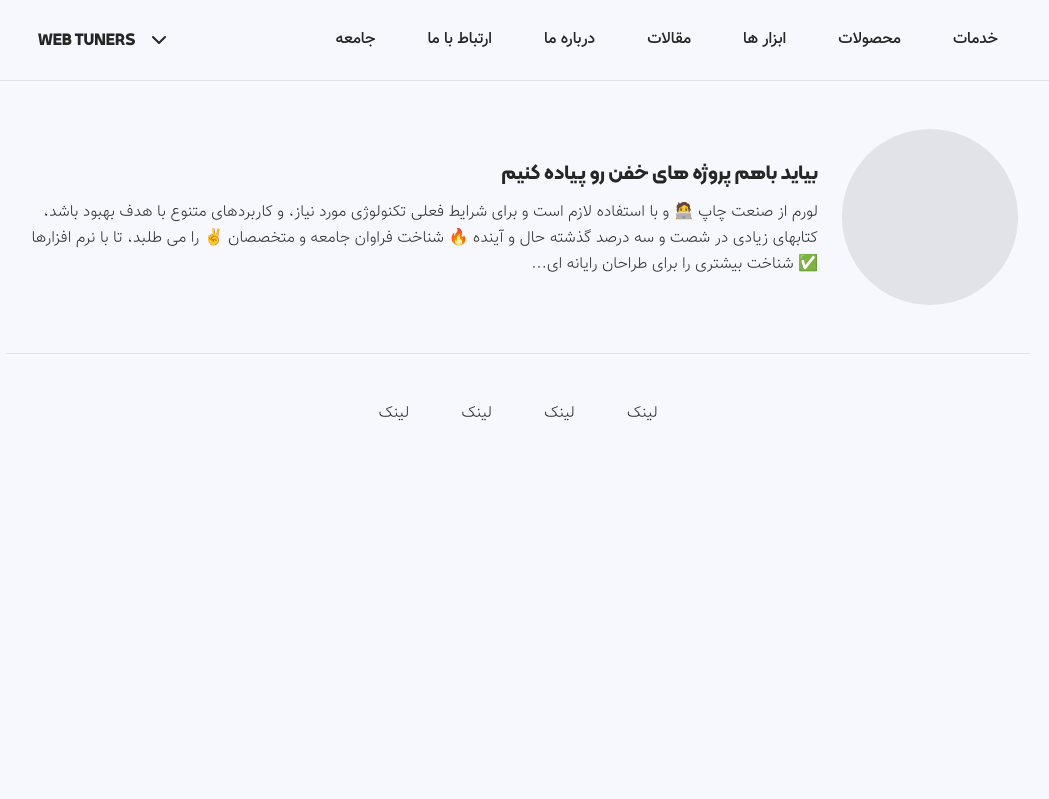
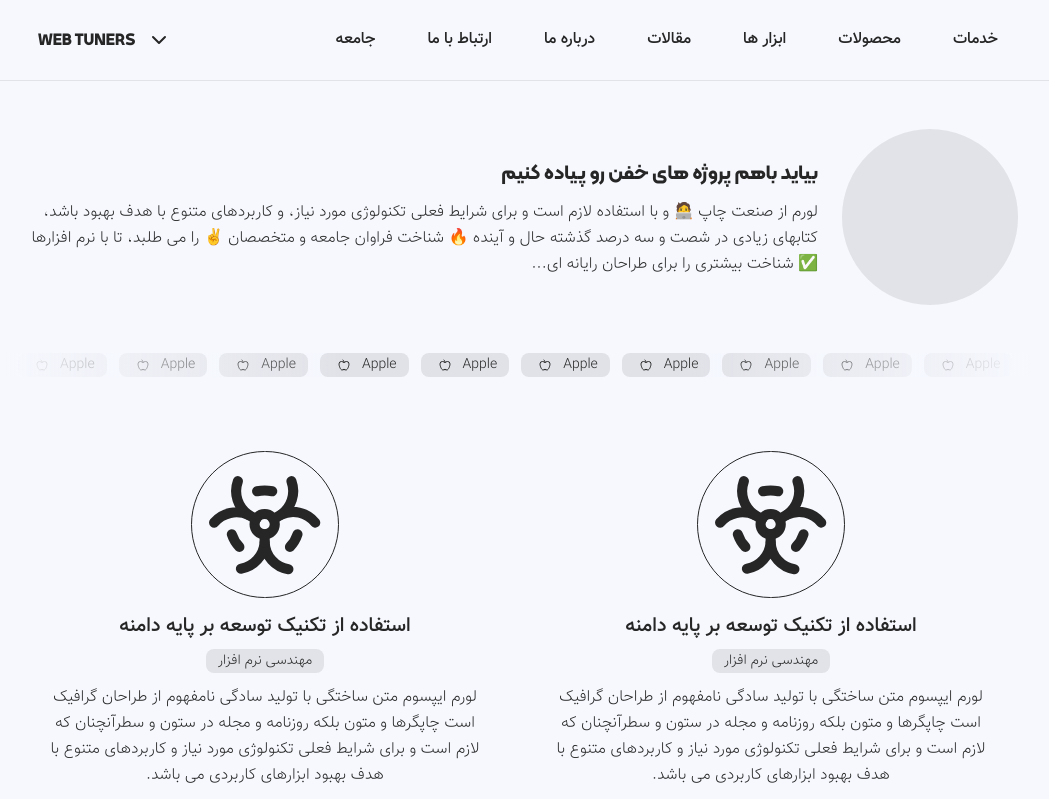
Before and after one commit to FarzadVav/next.js-portfolio, a Next.js app: page /about in a window 1280 px wide. Shown: the top 799 px of the page, without its empty margins (122-1171 px from the left). Built offline with nearby package versions, Linux system fonts and the light colour scheme.

Commit message:
add: content to /about page

```diff
--- a/app/about/page.tsx
+++ b/app/about/page.tsx
@@ -1,11 +1,19 @@
+import Link from "next/link";
+import { AppleIcon, ArrowUpLeft, BiohazardIcon } from "lucide-react";
+
+import Box from "root/components/ui/Box/Index";
+import Flex from "root/components/ui/Flex/Index";
 import Space from "root/components/ui/Space/Index";
+import Badge from "root/components/ui/Badge/Index";
+import Button from "root/components/ui/Button/Index";
+import Heading from "root/components/ui/Heading/Index";
+import Paragraph from "root/components/ui/Paragraph/Index";
 import PageHero from "root/components/modules/PageHero/Index";
 
 const AboutPage = () => {
   return (
     <>
       <Space />
-
       <PageHero
         src=""
         title="بیاید باهم پروژه های خفن رو پیاده کنیم"
@@ -13,6 +21,102 @@ const AboutPage = () => {
       />
 
       <Space />
+      <Flex className="container relative" dir="ltr">
+        <div className="absolute pointer-events-none top-0 bottom-0 right-0 w-1/3 bg-gradient-to-l from-background to-transparent" />
+        <div className="absolute pointer-events-none top-0 bottom-0 left-0 w-1/3 bg-gradient-to-r from-background to-transparent" />
+
+        <Flex className="overflow-x-auto *:min-w-fit" style={{ scrollbarWidth: "none" }}>
+          <Badge>
+            <AppleIcon className="compatible-icon-size" />
+            <span>Apple</span>
+          </Badge>
+          <Badge>
+            <AppleIcon className="compatible-icon-size" />
+            <span>Apple</span>
+          </Badge>
+          <Badge>
+            <AppleIcon className="compatible-icon-size" />
+            <span>Apple</span>
+          </Badge>
+          <Badge>
+            <AppleIcon className="compatible-icon-size" />
+            <span>Apple</span>
+          </Badge>
+          <Badge>
+            <AppleIcon className="compatible-icon-size" />
+            <span>Apple</span>
+          </Badge>
+          <Badge>
+            <AppleIcon className="compatible-icon-size" />
+            <span>Apple</span>
+          </Badge>
+          <Badge>
+            <AppleIcon className="compatible-icon-size" />
+            <span>Apple</span>
+          </Badge>
+          <Badge>
+            <AppleIcon className="compatible-icon-size" />
+            <span>Apple</span>
+          </Badge>
+          <Badge>
+            <AppleIcon className="compatible-icon-size" />
+            <span>Apple</span>
+          </Badge>
+          <Badge>
+            <AppleIcon className="compatible-icon-size" />
+            <span>Apple</span>
+          </Badge>
+          <Badge>
+            <AppleIcon className="compatible-icon-size" />
+            <span>Apple</span>
+          </Badge>
+          <Badge>
+            <AppleIcon className="compatible-icon-size" />
+            <span>Apple</span>
+          </Badge>
+          <Badge>
+            <AppleIcon className="compatible-icon-size" />
+            <span>Apple</span>
+          </Badge>
+          <Badge>
+            <AppleIcon className="compatible-icon-size" />
+            <span>Apple</span>
+          </Badge>
+        </Flex>
+      </Flex>
+
+      <Space />
+      <div className="container grid grid-cols-2 gap-3">
+        {Array.from(new Array(16)).map(() => (
+          <Box key={Math.random()}>
+            <div className="w-1/3 mx-auto center-items p-3 aspect-square border border-foreground rounded-full">
+              <BiohazardIcon className="size-full" />
+            </div>
+
+            <Space size="sm" />
+            <Heading className="text-center" font="vazir">
+              <h2>استفاده از تکنیک توسعه بر پایه دامنه</h2>
+            </Heading>
+            <Space size="xs" />
+            <Badge className="w-fit mx-auto">مهندسی نرم افزار</Badge>
+
+            <Space size="sm" />
+            <Paragraph className="text-center">
+              لورم ایپسوم متن ساختگی با تولید سادگی نامفهوم از طراحان گرافیک است چاپگرها و متون بلکه
+              روزنامه و مجله در ستون و سطرآنچنان که لازم است و برای شرایط فعلی تکنولوژی مورد نیاز و
+              کاربردهای متنوع با هدف بهبود ابزارهای کاربردی می باشد.
+            </Paragraph>
+
+            <Space size="sm" />
+            <Link className="w-full" href={"https://melktoday.ir/ads"}>
+              <Button className="w-full" shape="outline">
+                <span>مشاهده</span>
+                <ArrowUpLeft className="compatible-icon-size" />
+              </Button>
+            </Link>
+          </Box>
+        ))}
+      </div>
     </>
   );
 };
--- a/app/articles/page.tsx
+++ b/app/articles/page.tsx
@@ -34,7 +34,6 @@ const ArticlesPage = () => {
       </Flex>
 
       <Space size="normal" />
-
       <div className="container grid grid-cols-2 gap-3">
         {Array.from(new Array(7)).map(() => (
           <Box key={Math.random()}>
```
